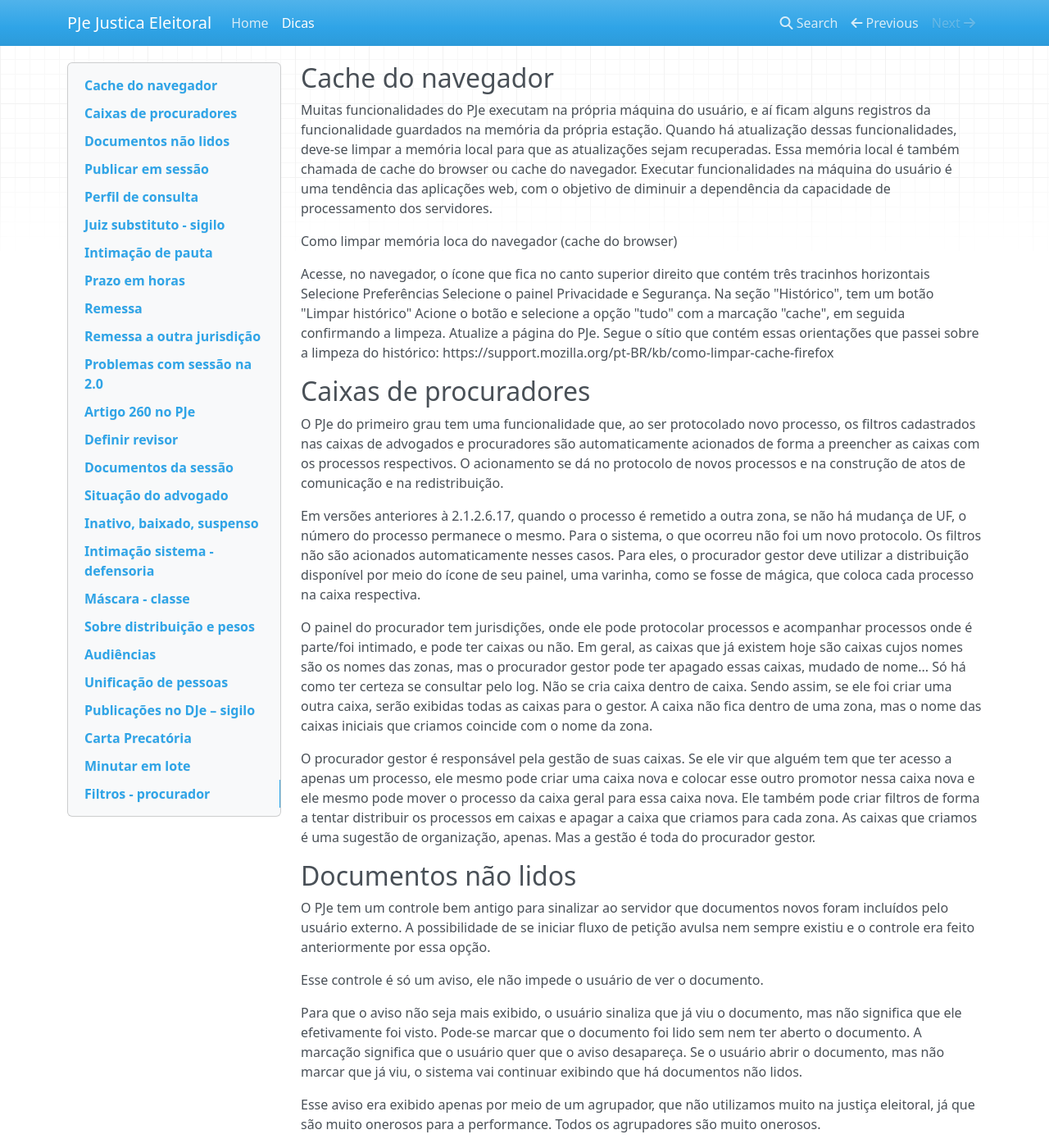
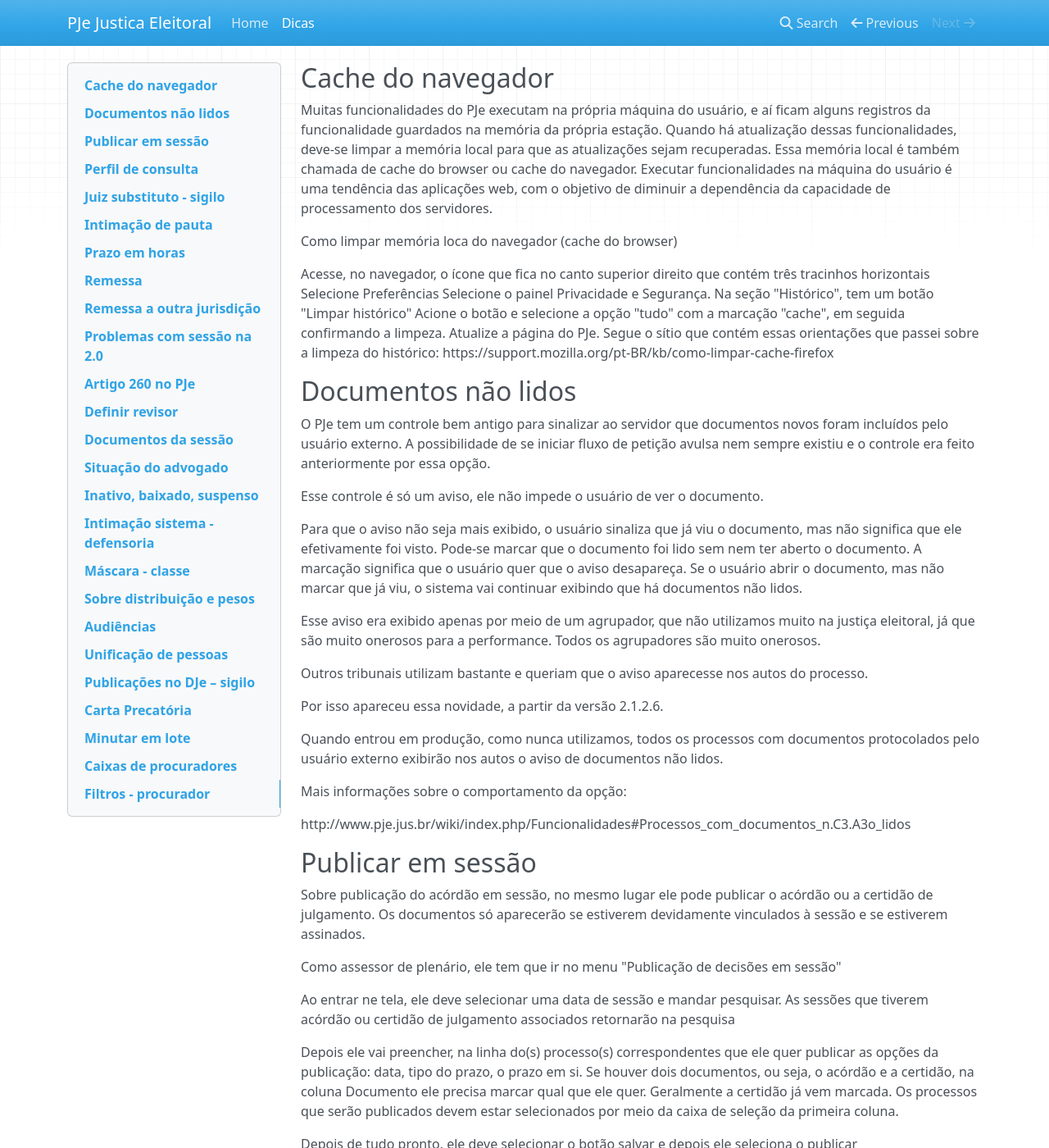
Before and after one commit to PJeJE/dicas_versao_1, an MkDocs documentation site: the page built from docs/dicas.md, in a window 1280 px wide and 1400 px high. Shown: the whole window at 82% size. Built offline with MkDocs 1.6.1, drawn with Linux system fonts in a browser that asks for light colours; nearby versions of some CDN libraries; old or Windows-style settings are respelled for this version of MkDocs; some of the changed text lies outside the part shown.

Commit message:
Ajuste caixas

```diff
--- a/docs/dicas.md
+++ b/docs/dicas.md
@@ -12,16 +12,6 @@
 Atualize a página do PJe.
 Segue o sítio que contém essas orientações que passei sobre a limpeza do histórico:
 https://support.mozilla.org/pt-BR/kb/como-limpar-cache-firefox
-
-## Caixas de procuradores
-
-O PJe do primeiro grau tem uma funcionalidade que, ao ser protocolado novo processo, os filtros cadastrados nas caixas de advogados e procuradores são automaticamente acionados de forma a preencher as caixas com os processos respectivos. O acionamento se dá no protocolo de novos processos e na construção de atos de comunicação e na redistribuição.
-
-Em versões anteriores à 2.1.2.6.17, quando o processo é remetido a outra zona, se não há mudança de UF, o número do processo permanece o mesmo. Para o sistema, o que ocorreu não foi um novo protocolo. Os filtros não são acionados automaticamente nesses casos. Para eles, o procurador gestor deve utilizar a distribuição disponível por meio do ícone de seu painel, uma varinha, como se fosse de mágica, que coloca cada processo na caixa respectiva.
-
-O painel do procurador tem jurisdições, onde ele pode protocolar processos e acompanhar processos onde é parte/foi intimado, e pode ter caixas ou não. Em geral, as caixas que já existem hoje são caixas cujos nomes são os nomes das zonas, mas o procurador gestor pode ter apagado essas caixas, mudado de nome... Só há como ter certeza se consultar pelo log. Não se cria caixa dentro de caixa. Sendo assim, se ele foi criar uma outra caixa, serão exibidas todas as caixas para o gestor. A caixa não fica dentro de uma zona, mas o nome das caixas iniciais que criamos coincide com o nome da zona.
-
-O procurador gestor é responsável pela gestão de suas caixas. Se ele vir que alguém tem que ter acesso a apenas um processo, ele mesmo pode criar uma caixa nova e colocar esse outro promotor nessa caixa nova e ele mesmo pode mover o processo da caixa geral para essa caixa nova. Ele também pode criar filtros de forma a tentar distribuir os processos em caixas e apagar a caixa que criamos para cada zona. As caixas que criamos é uma sugestão de organização, apenas. Mas a gestão é toda do procurador gestor.
 
 ## Documentos não lidos
 
```
Also changed, not shown: other parts of docs/dicas.md (+10 -0 lines).
